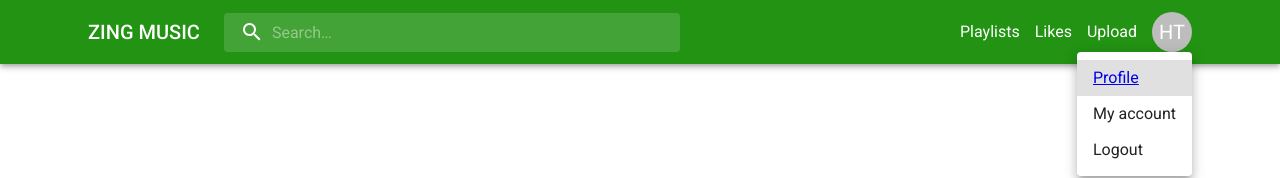
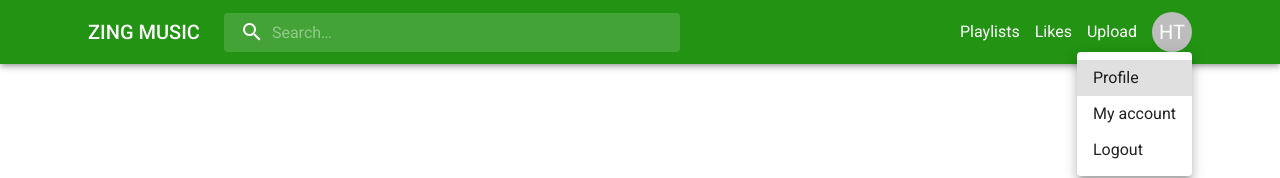
Before and after one commit to huytran72/ZingMusic, a Next.js app in the folder Zing_Music/: page / in a window 1280 px wide. Both pictures are taken after a click on the element "HT". Shown: the top 178 px of the page. Built offline with nearby package versions, Linux system fonts and the light colour scheme.

Commit message:
Update app.header.tsx

```diff
--- a/Zing_Music/src/components/header/app.header.tsx
+++ b/Zing_Music/src/components/header/app.header.tsx
@@ -105,7 +105,12 @@ export default function AppHeader() {
       anchorOrigin={{ horizontal: "right", vertical: "bottom" }}
     >
       <MenuItem>
-        <Link href={"/profile"}>Profile</Link>
+        <Link
+          href={"/profile"}
+          style={{ color: "unset", textDecoration: "none" }}
+        >
+          Profile
+        </Link>
       </MenuItem>
       <MenuItem onClick={handleMenuClose}>My account</MenuItem>
       <MenuItem onClick={handleMenuClose}>Logout</MenuItem>
```
